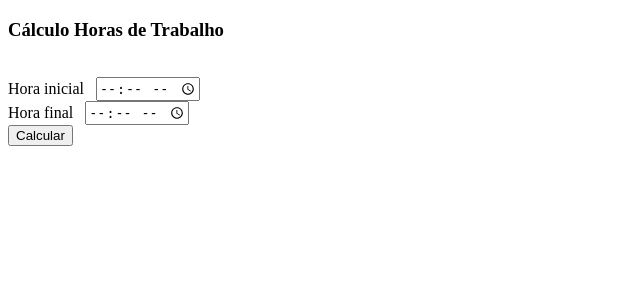
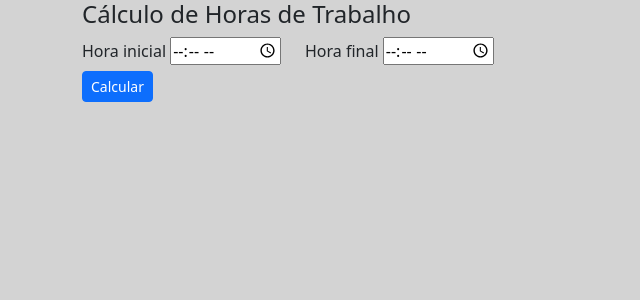
Before and after one commit to Carchedi/exercicioPlanejar, a PHP site: page / in a window 1280 px wide. Shown: the top 300 px of the page, without its empty margins (0-640 px from the left). Run offline with PHP 8.4, Linux system fonts and the light colour scheme; data that the repository does not hold is empty.

Commit message:
final parte visual

```diff
--- a/index.php
+++ b/index.php
@@ -3,20 +3,31 @@
 <head>
     <meta charset="UTF-8">
     <meta name="viewport" content="width=device-width, initial-scale=1.0">
-    <title>Document</title>
+    <link rel="stylesheet" href="style.css">
+    <title>Calculo Horas Trabalhadas PHP</title>
+    <link href="https://cdn.jsdelivr.net/npm/bootstrap@5.3.0/dist/css/bootstrap.min.css" rel="stylesheet">
+    <script src="https://cdn.jsdelivr.net/npm/bootstrap@5.3.0/dist/js/bootstrap.bundle.min.js"></script>
 </head>
-<body>
-    <h3>Cálculo Horas de Trabalho</h3>
-    <br>
-    <form action="index.php" method="post">
-        Hora inicial &nbsp;
-        <input type="time" name="inicial" min="00:00" max="23:59" required/>
-        <br>
-        Hora final &nbsp;
-        <input type="time" name="final" min="00:00" max="23:59" required/>
-        <br>
-        <input type="submit" value="Calcular"/>
-    </form>
+<body  style="background-color:LightGray;">
+    <div class="container">
+        <div class="row">
+            <p class="h4">Cálculo de Horas de Trabalho</p>
+        </div>
+        <div class="row">
+            <form action="index.php" method="post" class="row" >
+                <div class="col-auto">
+                    <label class="form-label" for="inicial">Hora inicial</label>
+                    <input id="inicial" type="time" name="inicial" min="00:00" max="23:59" required/>
+                </div>
+                <div class="col-auto">
+                    <label class="form-label" for="final">Hora final</label>
+                    <input id="final" type="time" name="final" min="00:00" max="23:59" required/>
+                </div>
+                <div class="col-12">
+                    <button type="submit" class="btn btn-primary btn-sm">Calcular</button>
+                </div>
+            </form>
+        </div>
 </body>
 
 <?php
@@ -84,11 +95,12 @@
         return $total[0].":".$total[1];
     }
 
+	if (isset($_POST['inicial']) and isset($_POST['final'])){
 
-    $inicio = $_POST['inicial'];
-    $fim = $_POST['final'];
 
-	if (isset($inicio) and isset($fim)){
+        $inicio = $_POST['inicial'];
+        $fim = $_POST['final'];
+
         $total_diurno = 0;
         $total_noturno = 0;
 
@@ -132,9 +144,20 @@
             }
         }
 
-        echo "<br>Inicio: ".$inicio."     final: ".$fim;
-        echo "<br><br> Resultado:<br>Total horas diurnas: ".formata_hora($total_diurno).
-             "<br>Total horas noturnas: ".formata_hora($total_noturno);
+        echo " <div class='col-md-12'>
+                    <label class='form-label'>Início ".$inicio."</label>
+                    <label class='form-label'>Final ".$fim."</label>
+               </div>";
+
+        echo "<table>
+                <hr><p class='h6'>Resultado</p></hr>
+                <tr>
+                    <td>Total horas diurnas: </td><td>".formata_hora($total_diurno)."</td>
+                </tr>
+                <tr>
+                    <td>Total horas noturnas: </td><td>".formata_hora($total_noturno)."</td>
+                </tr>
+            </table>";
     }
 ?>
 </html>
```
